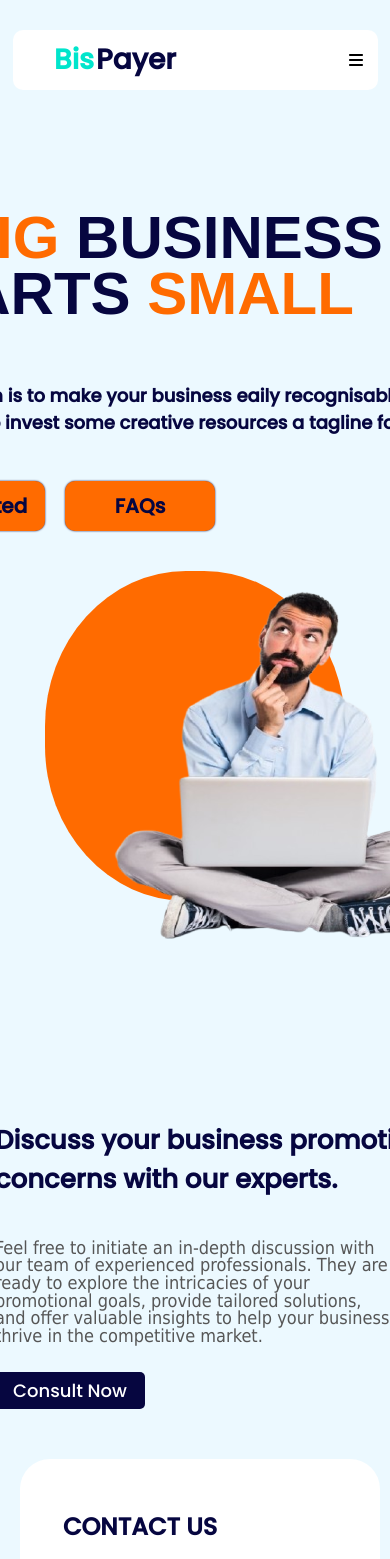
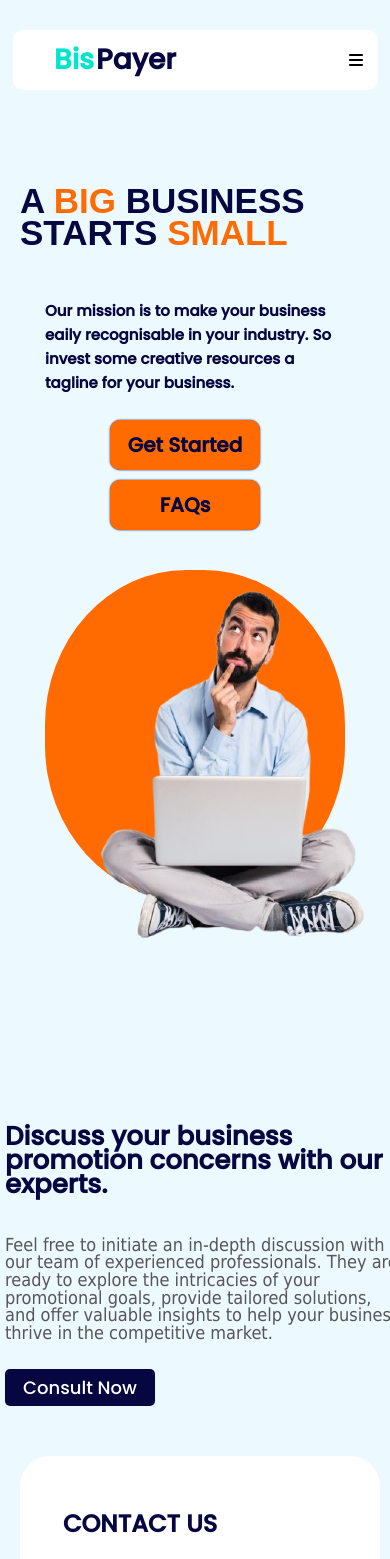
Before and after one commit to oreoluwa212/BisPayer, a React (Vite) app: page /support in a window 390 px wide. Shown: the top 1559 px of the page. Built offline with nearby package versions, Linux system fonts and the light colour scheme.

Commit message:
Support Page responsiveness added

```diff
--- a/src/styles/Support.scss
+++ b/src/styles/Support.scss
@@ -20,11 +20,23 @@
          align-items: center;
       }
 
+      @media (max-width: 620px) {}
+
       .support-text {
 
          @media (max-width: 1060px) {
             transition: 850ms;
          }
+
+         @media (max-width: 620px) {
+            transition: 850ms;
+            display: flex;
+            flex-direction: column;
+            justify-content: center;
+            align-items: center;
+         }
+
+
 
          h1 {
             font-size: 55px;
@@ -41,6 +53,24 @@
                line-height: 3.5rem;
                transition: 850ms;
             }
+
+            @media (max-width: 620px) {
+               width: 500px;
+               font-size: 45px;
+               text-align: left;
+               line-height: 3.5rem;
+               transition: 850ms;
+            }
+
+            @media (max-width: 420px) {
+               width: 350px;
+               font-size: 35px;
+               text-align: left;
+               line-height: 2rem;
+               transition: 850ms;
+            }
+
+
          }
 
          span {
@@ -50,11 +80,37 @@
          .sub {
             width: 600px;
 
+            @media (max-width: 620px) {
+               transition: 850ms;
+               display: flex;
+               flex-direction: column;
+               justify-content: center;
+               gap: 10px;
+               align-items: center;
+            }
+
             h3 {
                font-size: 18px;
                font-family: Poppins;
                color: #060640;
+
+               @media (max-width: 620px) {
+                  width: 500px;
+                  font-size: 15px;
+                  text-align: left;
+                  line-height: 1.5rem;
+                  transition: 850ms;
+               }
+
+               @media (max-width: 420px) {
+                  width: 300px;
+                  font-size: 15px;
+                  text-align: left;
+                  line-height: 1.5rem;
+                  transition: 850ms;
+               }
             }
+
 
             button {
                background: #FF6B00;
@@ -82,6 +138,11 @@
          img {
             width: 450px;
             height: 400px;
+
+            @media (max-width: 420px) {
+               width: 360px;
+               transition: 850ms;
+            }
          }
       }
    }
@@ -153,6 +214,11 @@
                transition: 850ms;
             }
 
+            @media (max-width: 420px) {
+               margin-left: 20px;
+               transition: 850ms;
+            }
+
             h1 {
                font-family: Poppins;
                font-size: 24px;
@@ -160,6 +226,14 @@
                @media (max-width: 852px) {
                   font-size: 26px;
                   width: 500px;
+                  transition: 850ms;
+               }
+
+               @media (max-width: 420px) {
+                  width: 400px;
+                  font-size: 26px;
+                  text-align: left;
+                  line-height: 1.5rem;
                   transition: 850ms;
                }
             }
@@ -309,6 +383,13 @@
          h1 {
             font-family: Poppins;
             font-size: 32px;
+
+            @media (max-width: 420px) {
+               width: 320px;
+               font-size: 22px;
+               line-height: 1.5rem;
+               transition: 850ms;
+            }
          }
 
          p {
@@ -322,6 +403,14 @@
             @media (max-width: 664px) {
                width: 400px;
                text-align: center;
+            }
+
+            @media (max-width: 420px) {
+               width: 320px;
+               font-size: 18px;
+               text-align: left;
+               line-height: 1.5rem;
+               transition: 850ms;
             }
          }
       }
@@ -342,6 +431,12 @@
             align-items: center;
          }
 
+                  @media (max-width: 420px) {
+                     width: 300px;
+                     margin: 5px 21%;
+                     line-height: 1.5rem;
+                     transition: 850ms;
+                  }
          .accordion {
             display: grid;
             grid-template-columns: 1fr 1fr;
```
